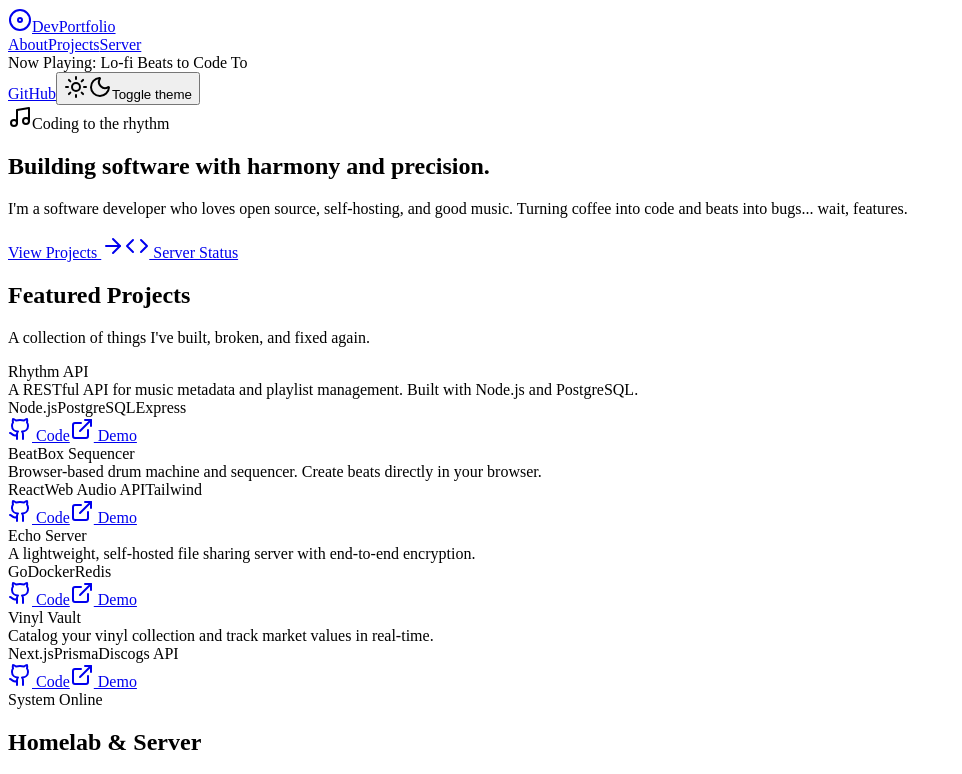
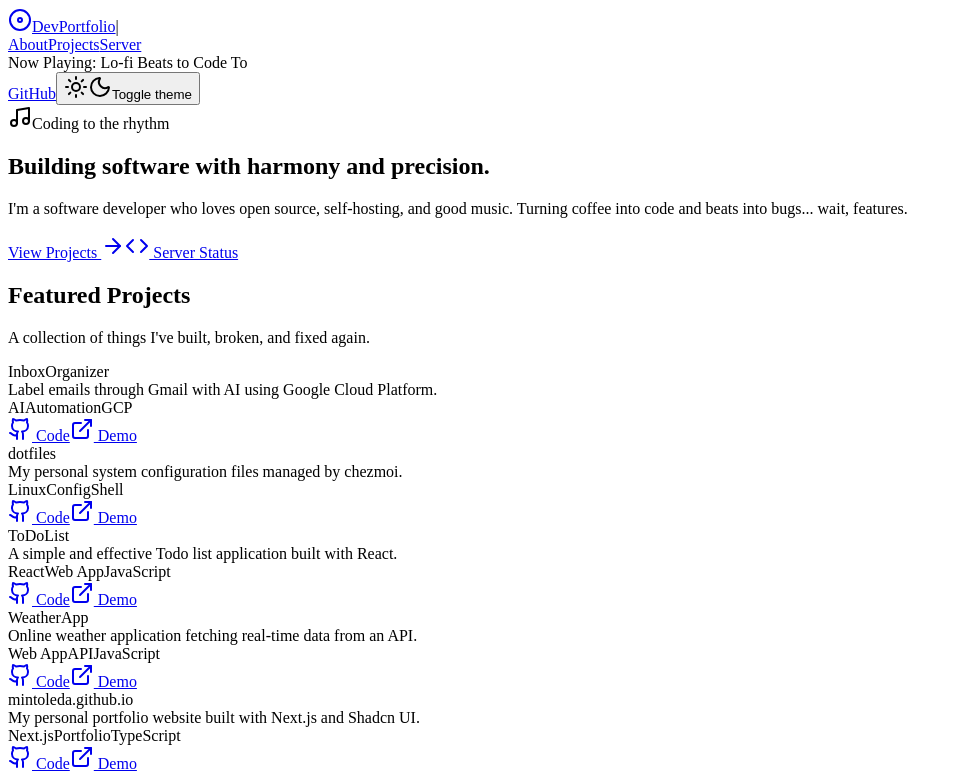
Before and after one commit to mintoleda/mintoleda.github.io, a Next.js app: page / in a window 1280 px wide. Shown: the top 774 px of the page, without its empty margins (0-962 px from the left). Built offline with nearby package versions, Linux system fonts and the light colour scheme.

Commit message:
chore: cleaned up projects

```diff
--- a/components/Header.tsx
+++ b/components/Header.tsx
@@ -7,12 +7,13 @@ export default function Header() {
   return (
     <header className="sticky top-0 z-50 w-full border-b border-border/40 bg-background/95 backdrop-blur supports-[backdrop-filter]:bg-background/60">
       <div className="container flex h-16 max-w-screen-2xl items-center justify-between px-4">
-        <div className="flex items-center gap-2">
+        <div className="flex items-center gap-4">
           <Link href="/" className="flex items-center space-x-2">
             <Disc className="h-6 w-6 text-primary animate-spin-slow" />
             <span className="font-bold sm:inline-block">DevPortfolio</span>
           </Link>
-        </div>
+
+          <span className="text-muted-foreground hidden sm:inline">|</span>
 
           <nav className="flex items-center gap-6 text-sm font-medium">
             <Link href="#about" className="transition-colors hover:text-primary">
@@ -25,6 +26,7 @@ export default function Header() {
               Server
             </Link>
           </nav>
+        </div>
 
         <div className="flex items-center gap-4">
           <div className="hidden md:flex items-center gap-2 text-xs text-muted-foreground border rounded-full px-3 py-1">
--- a/components/Projects.tsx
+++ b/components/Projects.tsx
@@ -12,32 +12,46 @@ import { ExternalLink, Github } from "lucide-react";
 
 const projects = [
     {
-        title: "Rhythm API",
-        description: "A RESTful API for music metadata and playlist management. Built with Node.js and PostgreSQL.",
-        tags: ["Node.js", "PostgreSQL", "Express"],
-        link: "#",
-        github: "#",
+        title: "InboxOrganizer",
+        description: "Label emails through Gmail with AI using Google Cloud Platform.",
+        tags: ["AI", "Automation", "GCP"],
+        link: "https://github.com/mintoleda/InboxOrganizer",
+        github: "https://github.com/mintoleda/InboxOrganizer",
     },
     {
-        title: "BeatBox Sequencer",
-        description: "Browser-based drum machine and sequencer. Create beats directly in your browser.",
-        tags: ["React", "Web Audio API", "Tailwind"],
-        link: "#",
-        github: "#",
+        title: "dotfiles",
+        description: "My personal system configuration files managed by chezmoi.",
+        tags: ["Linux", "Config", "Shell"],
+        link: "https://github.com/mintoleda/dotfiles",
+        github: "https://github.com/mintoleda/dotfiles",
     },
     {
-        title: "Echo Server",
-        description: "A lightweight, self-hosted file sharing server with end-to-end encryption.",
-        tags: ["Go", "Docker", "Redis"],
-        link: "#",
-        github: "#",
+        title: "ToDoList",
+        description: "A simple and effective Todo list application built with React.",
+        tags: ["React", "Web App", "JavaScript"],
+        link: "https://github.com/mintoleda/ToDoList",
+        github: "https://github.com/mintoleda/ToDoList",
     },
     {
-        title: "Vinyl Vault",
-        description: "Catalog your vinyl collection and track market values in real-time.",
-        tags: ["Next.js", "Prisma", "Discogs API"],
-        link: "#",
-        github: "#",
+        title: "WeatherApp",
+        description: "Online weather application fetching real-time data from an API.",
+        tags: ["Web App", "API", "JavaScript"],
+        link: "https://github.com/mintoleda/WeatherApp",
+        github: "https://github.com/mintoleda/WeatherApp",
+    },
+    {
+        title: "mintoleda.github.io",
+        description: "My personal portfolio website built with Next.js and Shadcn UI.",
+        tags: ["Next.js", "Portfolio", "TypeScript"],
+        link: "https://mintoleda.github.io",
+        github: "https://github.com/mintoleda/mintoleda.github.io",
+    },
+    {
+        title: "server2",
+        description: "Containerized server infrastructure for self-hosting services.",
+        tags: ["Docker", "Infrastructure", "Self-Hosted"],
+        link: "https://github.com/mintoleda/server2",
+        github: "https://github.com/mintoleda/server2",
     },
 ];
 
```
Lines whose indentation alone changed are shown as unchanged.
